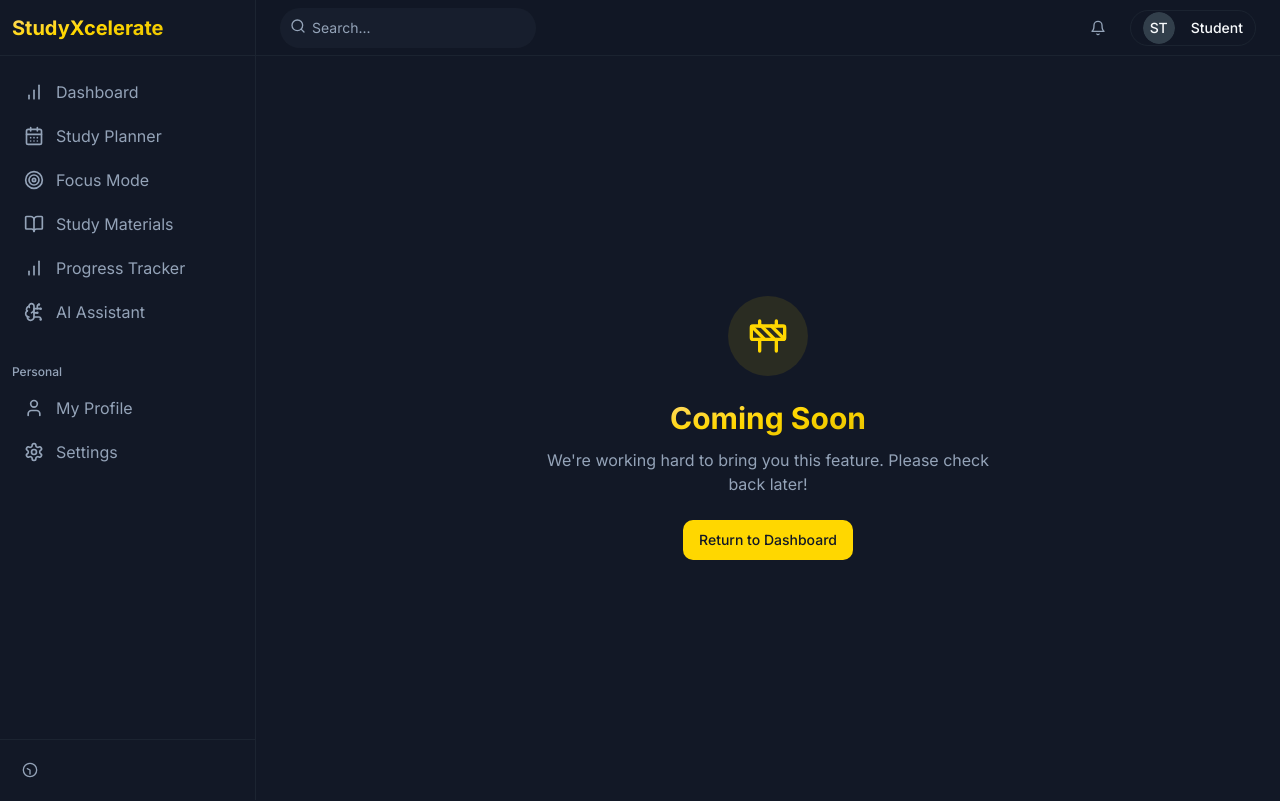
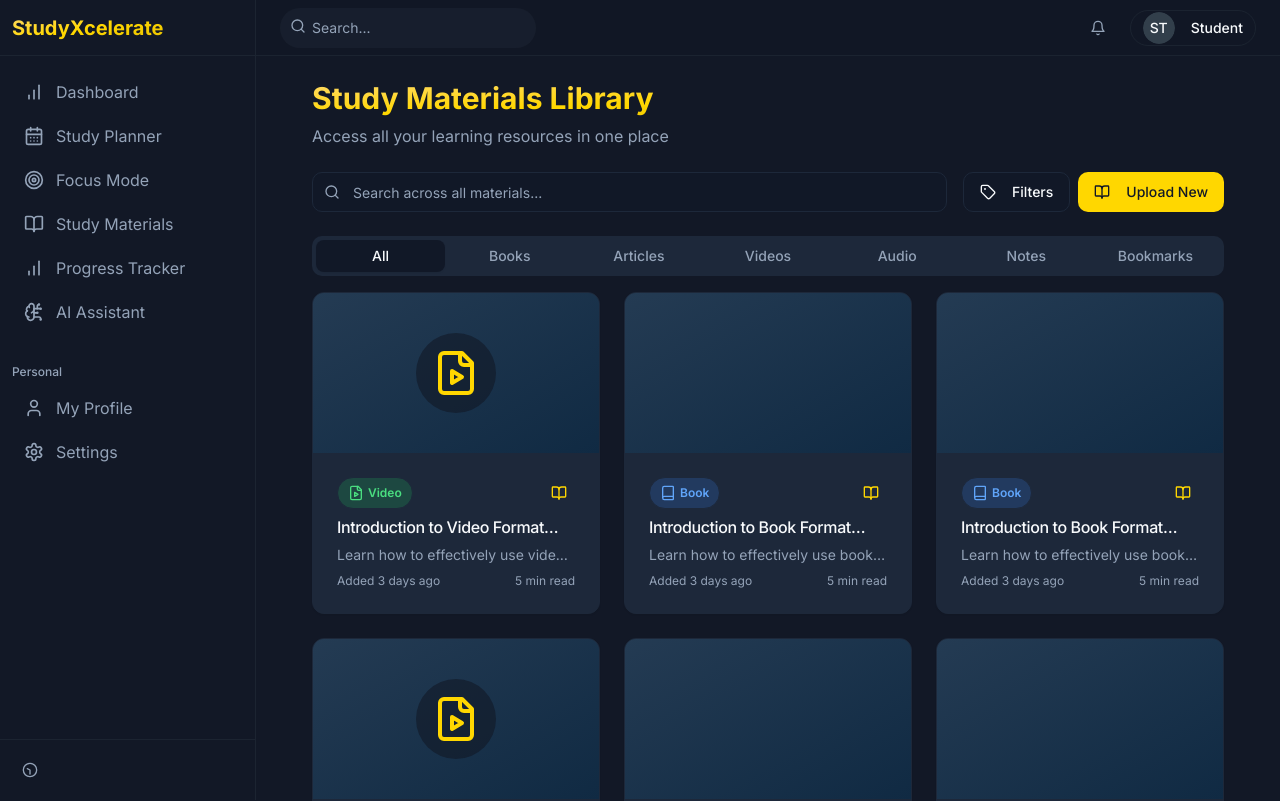
Before and after one commit to Fatin786/studyxcelerate, a React (Vite) app: page /materials in a window 1280 px wide. Shown: the top 801 px of the page. Built offline with nearby package versions, Linux system fonts and the light colour scheme.

Commit message:
Implement Study Materials section
Implement features for the Study Materials section.

```diff
--- /dev/null
+++ b/src/pages/StudyMaterials.tsx
@@ -0,0 +1,188 @@
+
+import React from "react";
+import { Tabs, TabsContent, TabsList, TabsTrigger } from "@/components/ui/tabs";
+import { Book, BookOpen, FileText, FileAudio, FileVideo, Search, Tag } from "lucide-react";
+import { Card, CardContent, CardDescription, CardHeader, CardTitle } from "@/components/ui/card";
+import { Input } from "@/components/ui/input";
+import { Button } from "@/components/ui/button";
+import { Badge } from "@/components/ui/badge";
+
+const StudyMaterials = () => {
+  return (
+    <div className="container mx-auto space-y-6">
+      <div className="flex flex-col gap-2">
+        <h1 className="text-3xl font-bold text-gradient-gold">Study Materials Library</h1>
+        <p className="text-muted-foreground">Access all your learning resources in one place</p>
+      </div>
+
+      {/* Search and filters */}
+      <div className="flex flex-col md:flex-row gap-4">
+        <div className="relative flex-1">
+          <Search className="absolute left-3 top-3 h-4 w-4 text-muted-foreground" />
+          <Input
+            placeholder="Search across all materials..."
+            className="pl-10"
+          />
+        </div>
+        <div className="flex gap-2">
+          <Button variant="outline">
+            <Tag className="mr-2 h-4 w-4" />
+            Filters
+          </Button>
+          <Button className="bg-gold-400 text-navy-950 hover:bg-gold-500">
+            <BookOpen className="mr-2 h-4 w-4" />
+            Upload New
+          </Button>
+        </div>
+      </div>
+
+      {/* Tabs */}
+      <Tabs defaultValue="all" className="w-full">
+        <TabsList className="grid grid-cols-4 md:grid-cols-7 mb-4">
+          <TabsTrigger value="all">All</TabsTrigger>
+          <TabsTrigger value="books">Books</TabsTrigger>
+          <TabsTrigger value="articles">Articles</TabsTrigger>
+          <TabsTrigger value="videos">Videos</TabsTrigger>
+          <TabsTrigger value="audio">Audio</TabsTrigger>
+          <TabsTrigger value="notes">Notes</TabsTrigger>
+          <TabsTrigger value="bookmarks">Bookmarks</TabsTrigger>
+        </TabsList>
+
+        <TabsContent value="all" className="space-y-6">
+          <div className="grid grid-cols-1 md:grid-cols-2 lg:grid-cols-3 gap-6">
+            {/* Example content items */}
+            {[1, 2, 3, 4, 5, 6].map((item) => (
+              <MaterialCard key={item} />
+            ))}
+          </div>
+        </TabsContent>
+
+        <TabsContent value="books" className="space-y-6">
+          <div className="grid grid-cols-1 md:grid-cols-2 lg:grid-cols-3 gap-6">
+            {[1, 2, 3].map((item) => (
+              <BookCard key={item} />
+            ))}
+          </div>
+        </TabsContent>
+
+        {/* Placeholder content for other tabs */}
+        {['articles', 'videos', 'audio', 'notes', 'bookmarks'].map((tab) => (
+          <TabsContent key={tab} value={tab} className="p-4 bg-navy-900/30 rounded-lg">
+            <div className="text-center py-8">
+              <h3 className="text-xl font-medium mb-2">
+                {tab.charAt(0).toUpperCase() + tab.slice(1)} Coming Soon
+              </h3>
+              <p className="text-muted-foreground">
+                This section is under active development
+              </p>
+            </div>
+          </TabsContent>
+        ))}
+      </Tabs>
+    </div>
+  );
+};
+
+// Material Card Component
+const MaterialCard = () => {
+  const types = ["Book", "Article", "Video", "Audio"];
+  const type = types[Math.floor(Math.random() * types.length)];
+
+  const getIcon = (type: string) => {
+    switch(type) {
+      case "Book": return <Book className="h-4 w-4" />;
+      case "Article": return <FileText className="h-4 w-4" />;
+      case "Video": return <FileVideo className="h-4 w-4" />;
+      case "Audio": return <FileAudio className="h-4 w-4" />;
+      default: return <FileText className="h-4 w-4" />;
+    }
+  };
+
+  const getColor = (type: string) => {
+    switch(type) {
+      case "Book": return "bg-blue-500/20 text-blue-400";
+      case "Article": return "bg-amber-500/20 text-amber-400";
+      case "Video": return "bg-green-500/20 text-green-400";
+      case "Audio": return "bg-purple-500/20 text-purple-400";
+      default: return "bg-gray-500/20 text-gray-400";
+    }
+  };
+
+  return (
+    <Card className="overflow-hidden transition-all hover:shadow-md">
+      <div className="w-full h-40 bg-gradient-to-br from-navy-800 to-navy-900 relative">
+        {type === "Video" && (
+          <div className="absolute inset-0 flex items-center justify-center">
+            <div className="rounded-full bg-navy-950/60 p-4">
+              <FileVideo className="h-12 w-12 text-gold-400" />
+            </div>
+          </div>
+        )}
+      </div>
+      <CardHeader className="pb-2">
+        <div className="flex justify-between">
+          <Badge className={getColor(type)} variant="outline">
+            <span className="flex items-center gap-1">
+              {getIcon(type)} {type}
+            </span>
+          </Badge>
+          <Button variant="ghost" size="sm" className="h-8 w-8 p-0">
+            <BookOpen className="h-4 w-4 text-gold-400" />
+          </Button>
+        </div>
+        <CardTitle className="text-base font-medium line-clamp-1">
+          Introduction to {type} Format Learning
+        </CardTitle>
+        <CardDescription className="line-clamp-1">
+          Learn how to effectively use {type.toLowerCase()} materials for study
+        </CardDescription>
+      </CardHeader>
+      <CardContent>
+        <div className="flex justify-between items-center text-xs text-muted-foreground">
+          <span>Added 3 days ago</span>
+          <span>5 min read</span>
+        </div>
+      </CardContent>
+    </Card>
+  );
+};
+
+// Book Card Component
+const BookCard = () => {
+  return (
+    <Card className="flex overflow-hidden transition-all hover:shadow-md">
+      <div className="w-1/3 bg-gradient-to-br from-navy-800 to-navy-900 relative">
+        <div className="absolute inset-0 flex items-center justify-center">
+          <Book className="h-10 w-10 text-gold-400" />
+        </div>
+      </div>
+      <div className="w-2/3">
+        <CardHeader className="pb-2">
+          <div className="flex justify-between">
+            <Badge className="bg-blue-500/20 text-blue-400" variant="outline">
+              <span className="flex items-center gap-1">
+                <Book className="h-3 w-3" /> Textbook
+              </span>
+            </Badge>
+          </div>
+          <CardTitle className="text-base font-medium line-clamp-1">
+            Advanced Concepts in Learning
+          </CardTitle>
+          <CardDescription className="line-clamp-1">
+            By Prof. Jane Smith
+          </CardDescription>
+        </CardHeader>
+        <CardContent>
+          <div className="flex justify-between items-center text-xs text-muted-foreground">
+            <span>400 pages</span>
+            <Button variant="ghost" size="sm" className="h-8 w-8 p-0">
+              <BookOpen className="h-4 w-4 text-gold-400" />
+            </Button>
+          </div>
+        </CardContent>
+      </div>
+    </Card>
+  );
+};
+
+export default StudyMaterials;
--- a/src/routes/AppRoutes.tsx
+++ b/src/routes/AppRoutes.tsx
@@ -7,6 +7,7 @@ import UnderConstruction from "@/pages/UnderConstruction";
 import StudyPlanner from "@/pages/StudyPlanner";
 import FocusMode from "@/pages/FocusMode";
 import ProgressTracker from "@/pages/ProgressTracker";
+import StudyMaterials from "@/pages/StudyMaterials";
 
 const AppRoutes = () => (
   <Routes>
@@ -14,7 +15,7 @@ const AppRoutes = () => (
       <Route index element={<Index />} />
       <Route path="/planner" element={<StudyPlanner />} />
       <Route path="/focus" element={<FocusMode />} />
-      <Route path="/materials" element={<UnderConstruction />} />
+      <Route path="/materials" element={<StudyMaterials />} />
       <Route path="/progress" element={<ProgressTracker />} />
       <Route path="/ai-assistant" element={<UnderConstruction />} />
       <Route path="/profile" element={<UnderConstruction />} />
```
